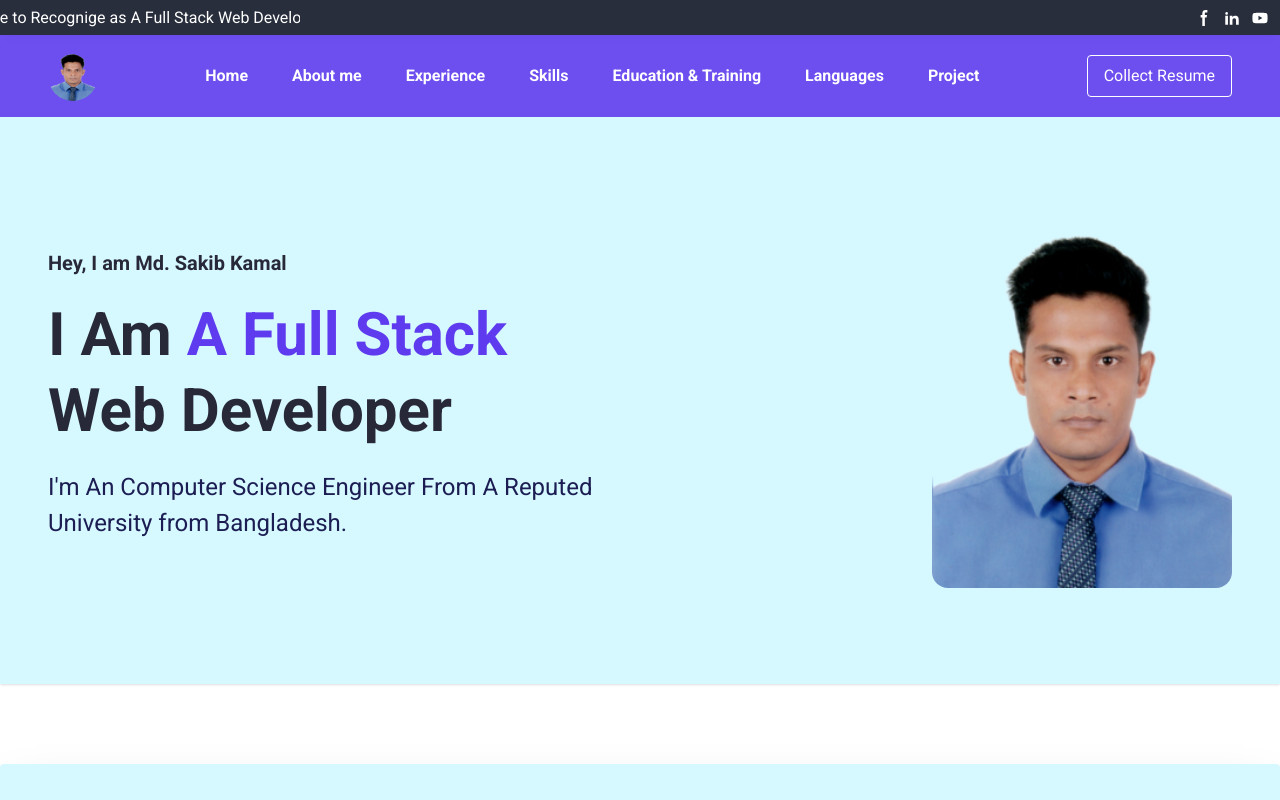
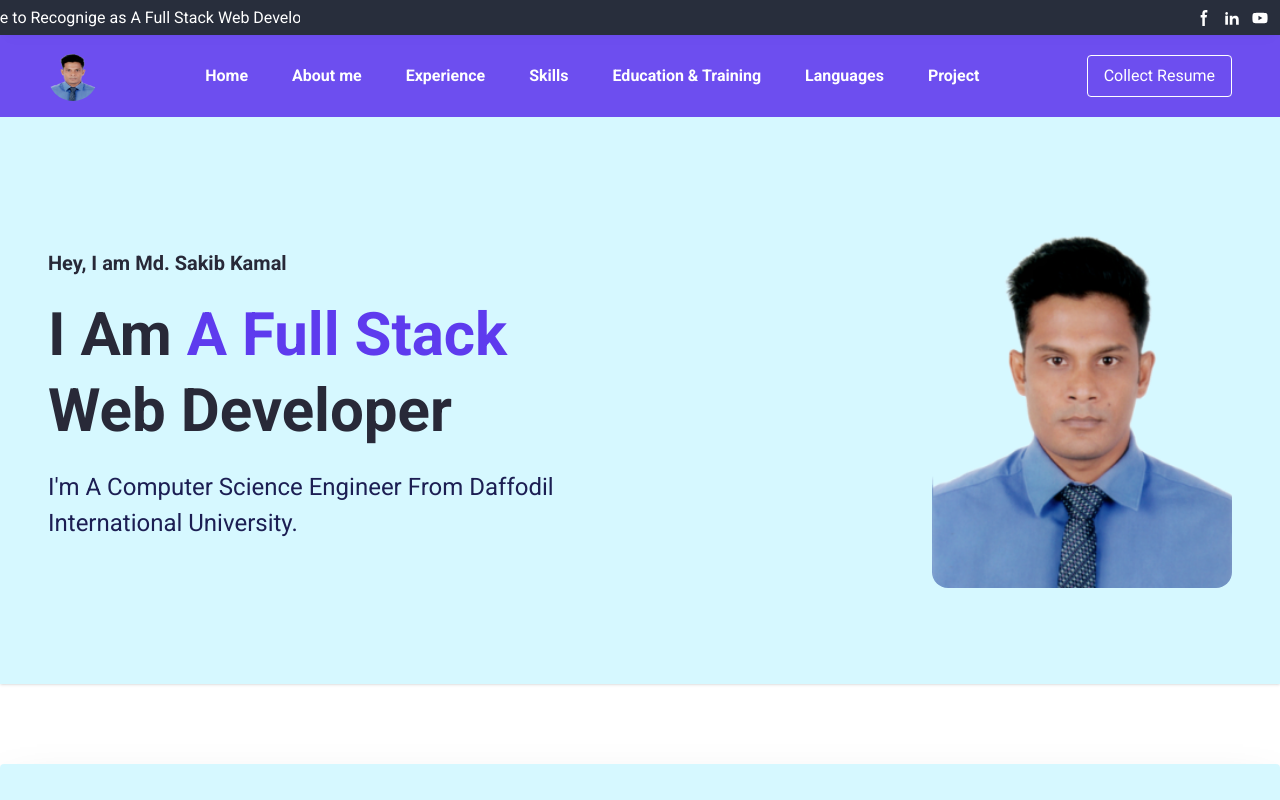
Before and after one commit to Sakib0017/sakibkamalweb, a React (Vite) app: page / in a window 1280 px wide. Shown: the top 800 px of the page. Built offline with nearby package versions, Linux system fonts and the light colour scheme.

Commit message:
Many Chances

```diff
--- a/src/components/Home.jsx
+++ b/src/components/Home.jsx
@@ -22,7 +22,7 @@ const Home = () => {
             I Am <span className="text-primary">A Full Stack</span> Web Developer
           </h1>
           <p className="text-2xl text-body leading-9 mb-8">
-            I'm An Computer Science Engineer From A Reputed University from Bangladesh.
+            I'm A Computer Science Engineer From Daffodil International University.
           </p>
 
         </div>
```
